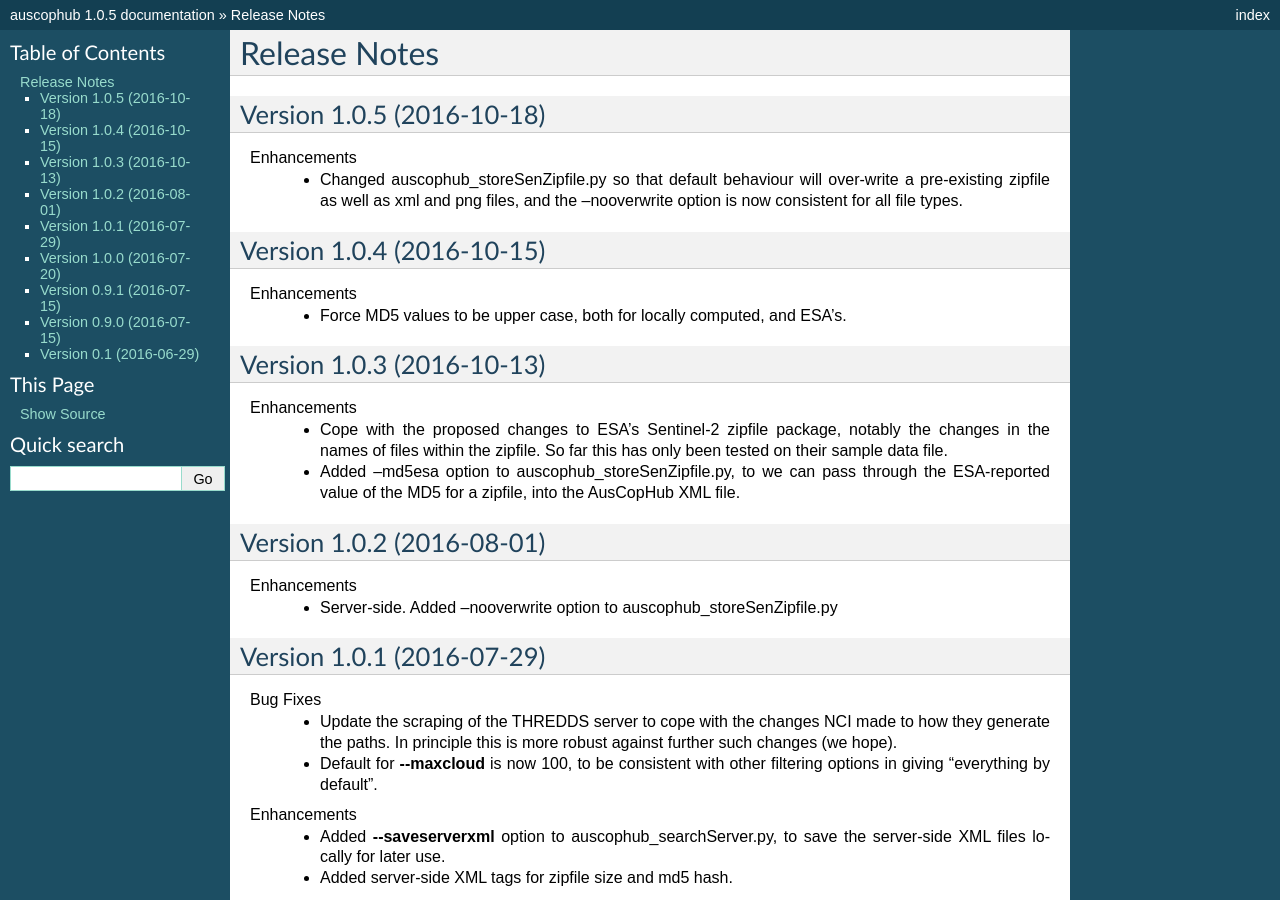
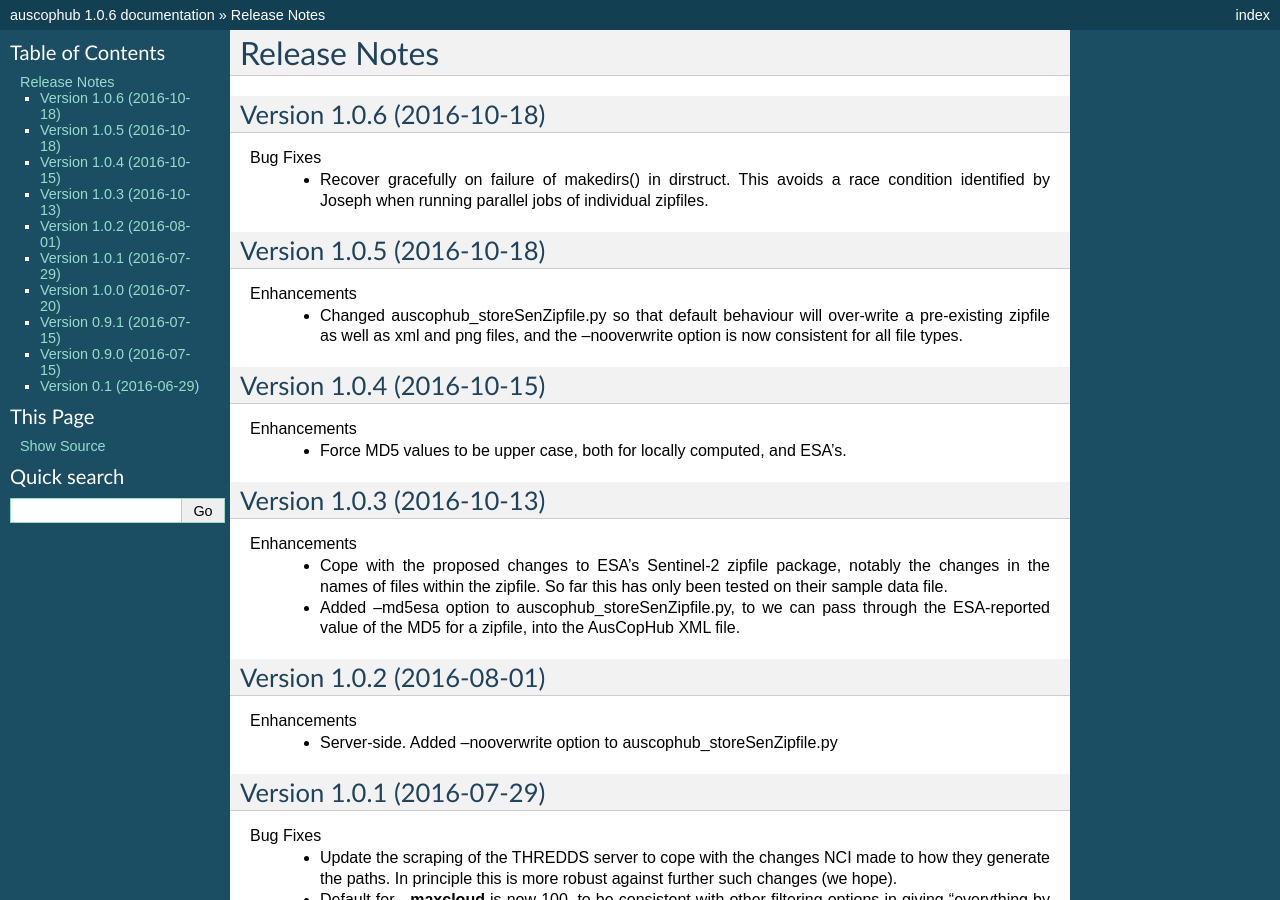
Before and after one commit to CopernicusAustralasia/auscophub, a Sphinx documentation site: the page built from doc/source/releasenotes.rst, in a window 1280 px wide and 900 px high. Built offline with Sphinx 7.4.7, drawn with Linux system fonts in a browser that asks for light colours; some of the changed text lies outside the part shown.

Commit message:
Updated version number to 1.0.6

```diff
--- a/auscophub/__init__.py
+++ b/auscophub/__init__.py
@@ -2,4 +2,4 @@
 Package of utility modules for AusCopernicusHub
 """
 
-__version__ = "1.0.5"
+__version__ = "1.0.6"
--- a/doc/source/releasenotes.rst
+++ b/doc/source/releasenotes.rst
@@ -1,5 +1,11 @@
 Release Notes
 =============
+
+Version 1.0.6 (2016-10-18)
+--------------------------
+Bug Fixes
+  * Recover gracefully on failure of makedirs() in dirstruct. This avoids a race condition
+    identified by Joseph when running parallel jobs of individual zipfiles.
 
 Version 1.0.5 (2016-10-18)
 --------------------------
```
